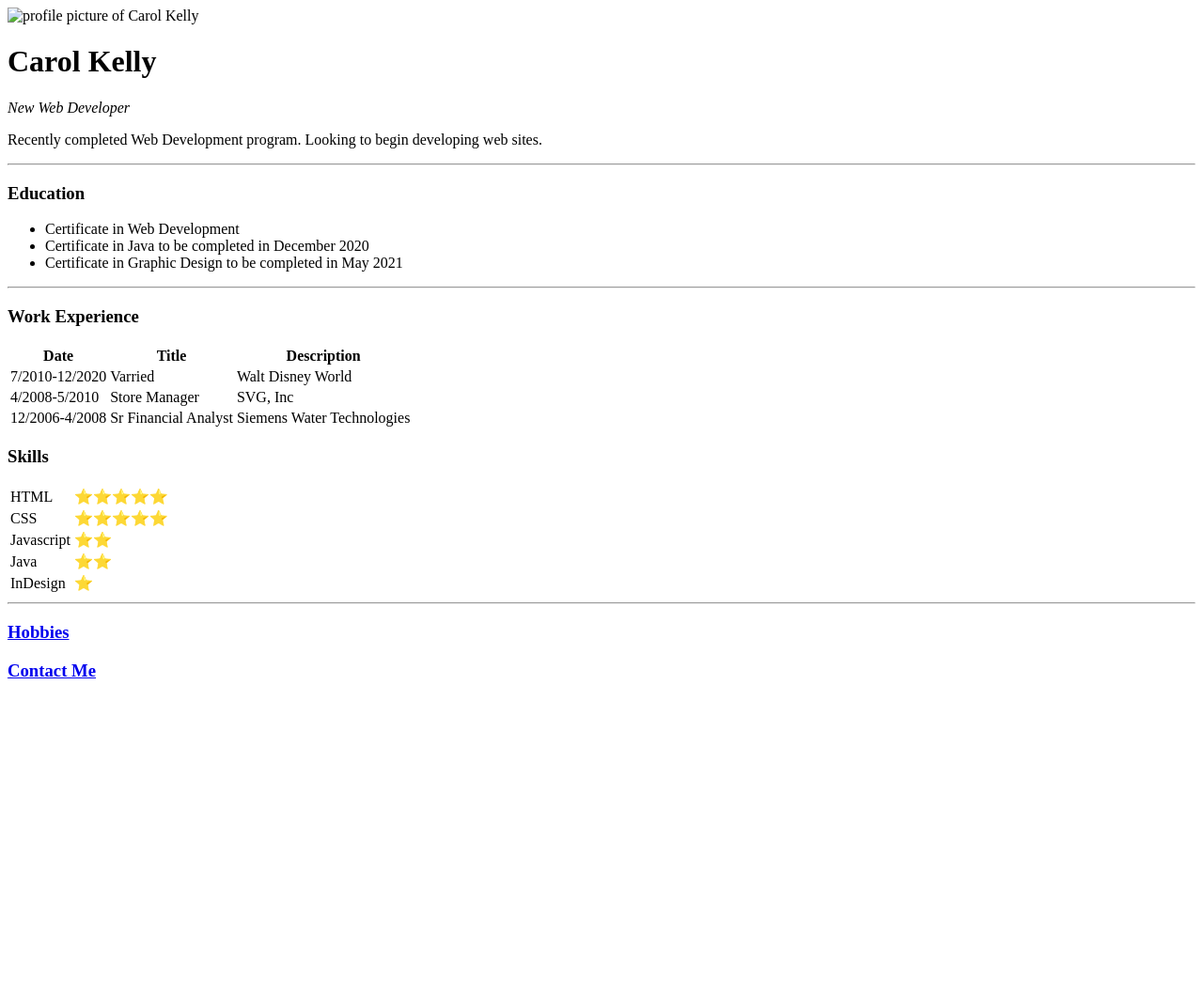
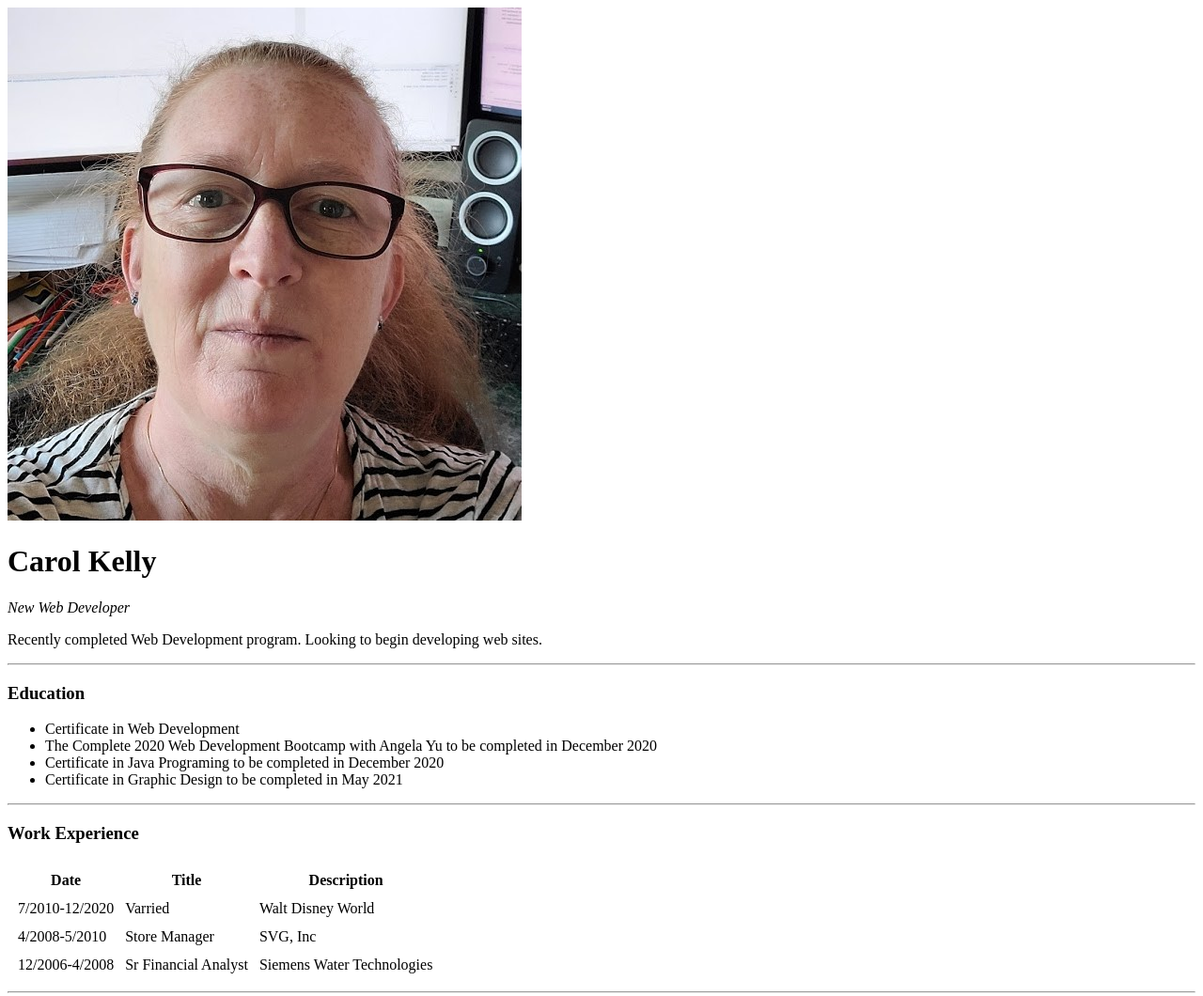
Before and after one commit to CarolWebDevelop/WebDevelopmentBootcamp, a plain HTML site: page index.html in a window 1280 px wide. Shown: the top 1060 px of the page at 94% size. Before the commit the page ends 800 px from the top, so only its background shows below. Drawn offline with Linux system fonts and the light colour scheme.

Commit message:
Updated index for picture update

```diff
--- a/index.html
+++ b/index.html
@@ -7,7 +7,7 @@
 </head>
 
 <body>
-  <img src="MeSquared.jpg" alt="profile picture of Carol Kelly">
+  <img src="images/MeSquared.jpg" alt="profile picture of Carol Kelly">
   <h1>Carol Kelly</h1>
   <p><em>New Web Developer</em></p>
   <p>Recently completed Web Development program.  Looking to begin developing web sites.</p>
@@ -15,12 +15,13 @@
   <h3>Education</h3>
   <ul>
     <li>Certificate in Web Development</li>
-    <li>Certificate in Java to be completed in December 2020</li>
+    <li>The Complete 2020 Web Development Bootcamp with Angela Yu to be completed in December 2020</li>
+    <li>Certificate in Java Programing to be completed in December 2020</li>
     <li>Certificate in Graphic Design to be completed in May 2021</li>
   </ul>
   <hr>
   <h3>Work Experience</h3>
-  <table>
+  <table cellspacing="10">
     <thead>
       <th>Date</th>
       <th>Title</th>
@@ -47,8 +48,9 @@
 
     </tfoot>
   </table>
+  <hr>
   <h3>Skills</h3>
-  <table>
+  <table cellspacing="5">
     <thead>
 
     </thead>
```
